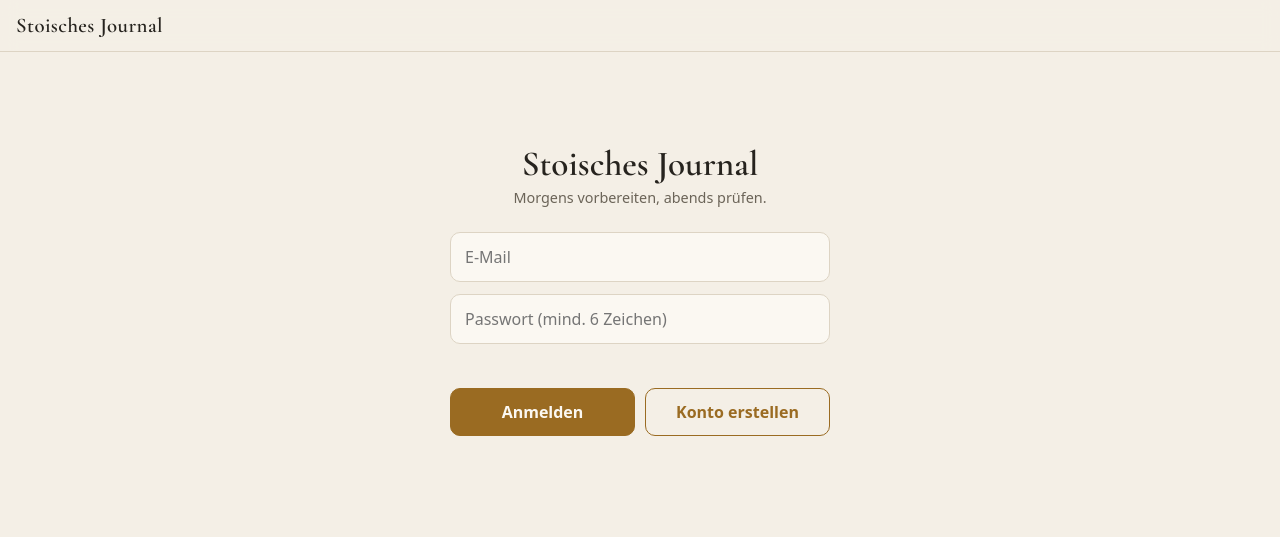
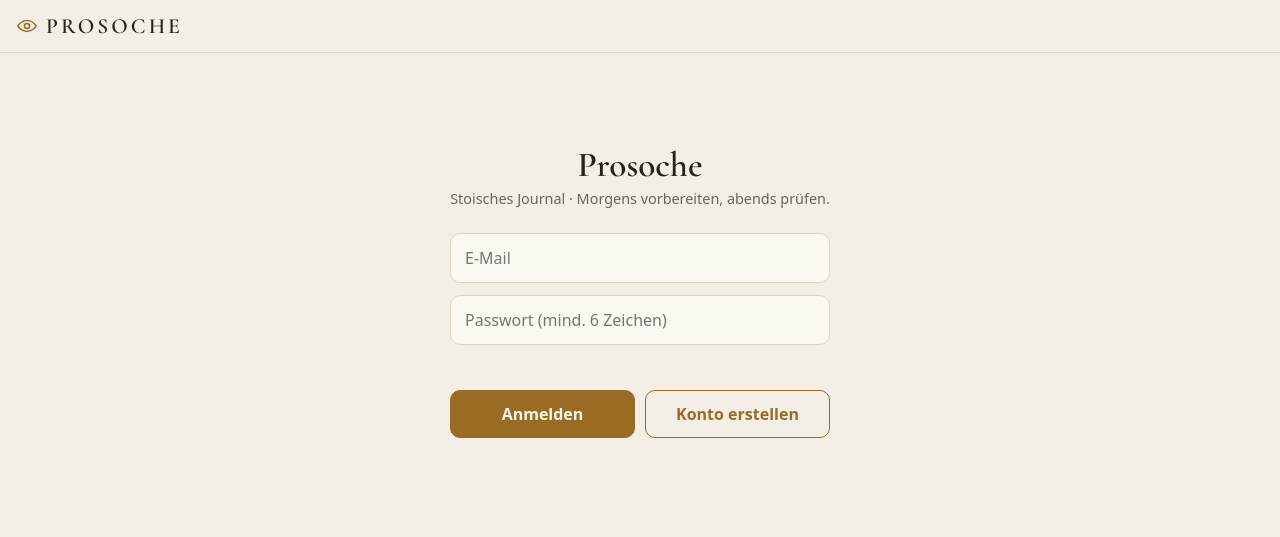
Before and after one commit to niclasd-stack/stoic-journal, a plain HTML site: page index.html in a window 1280 px wide. Drawn offline with nearby package versions, Linux system fonts and the light colour scheme.

Commit message:
Umbenennung: Prosoche – Stoisches Journal (Kopfzeile im Stil von Askesis, v6)
Co-Authored-By: Claude Opus 5.5 <noreply@anthropic.com>

```diff
--- a/index.html
+++ b/index.html
@@ -3,7 +3,7 @@
 <head>
   <meta charset="utf-8">
   <meta name="viewport" content="width=device-width, initial-scale=1, viewport-fit=cover">
-  <title>Stoisches Journal</title>
+  <title>Prosoche</title>
   <meta name="description" content="Morgen- und Abendreflexion nach den Stoikern.">
   <meta name="theme-color" content="#f4efe6" media="(prefers-color-scheme: light)">
   <meta name="theme-color" content="#1b1a17" media="(prefers-color-scheme: dark)">
@@ -19,7 +19,7 @@
 </head>
 <body>
   <header class="topbar">
-    <span class="brand">Stoisches Journal</span>
+    <span class="brand"><svg viewBox="0 0 24 24" aria-hidden="true"><path d="M2 12s3.6-6 10-6 10 6 10 6-3.6 6-10 6S2 12 2 12z"/><circle cx="12" cy="12" r="2.8"/></svg>Prosoche</span>
     <button id="sync-status" class="sync" type="button" title="Jetzt synchronisieren"></button>
   </header>
 
--- a/js/app.js
+++ b/js/app.js
@@ -60,7 +60,7 @@ async function boot() {
     // Supabase-Bibliothek nicht geladen (z. B. erster Start offline)
     const lastUser = await db.getMeta('userId');
     if (lastUser) { state.user = { id: lastUser, email: await db.getMeta('email') }; setStatus('offline'); return startApp(); }
-    $view.innerHTML = `<div class="auth"><h1>Stoisches Journal</h1><p class="sub">Für den ersten Start wird eine Internetverbindung gebraucht.</p></div>`;
+    $view.innerHTML = `<div class="auth"><h1>Prosoche</h1><p class="sub">Für den ersten Start wird eine Internetverbindung gebraucht.</p></div>`;
     return;
   }
   state.client.auth.onAuthStateChange((event) => {
@@ -133,8 +133,8 @@ function renderLogin() {
   $sync.textContent = '';
   $view.innerHTML = `
     <div class="auth">
-      <h1>Stoisches Journal</h1>
-      <p class="sub">Morgens vorbereiten, abends prüfen.</p>
+      <h1>Prosoche</h1>
+      <p class="sub">Stoisches Journal · Morgens vorbereiten, abends prüfen.</p>
       <form id="login" novalidate>
         <input type="email" name="email" placeholder="E-Mail" autocomplete="email" required>
         <input type="password" name="password" placeholder="Passwort (mind. 6 Zeichen)" autocomplete="current-password" required minlength="6">
@@ -496,7 +496,7 @@ async function renderSettings() {
     const blob = new Blob([JSON.stringify({ exported_at: new Date().toISOString(), entries, notes }, null, 2)], { type: 'application/json' });
     const a = document.createElement('a');
     a.href = URL.createObjectURL(blob);
-    a.download = `stoisches-journal-${todayStr()}.json`;
+    a.download = `prosoche-${todayStr()}.json`;
     a.click();
     setTimeout(() => URL.revokeObjectURL(a.href), 1000);
   };
--- a/styles.css
+++ b/styles.css
@@ -60,7 +60,11 @@ button, input, textarea { font: inherit; color: inherit; }
   backdrop-filter: blur(8px);
   border-bottom: 1px solid var(--line);
 }
-.brand { font-family: var(--serif); font-size: 1.3rem; font-weight: 600; letter-spacing: .02em; }
+.brand {
+  display: inline-flex; align-items: center; gap: 8px;
+  font-family: var(--serif); font-size: 1.35rem; font-weight: 700; letter-spacing: .14em; text-transform: uppercase;
+}
+.brand svg { width: 22px; height: 22px; fill: none; stroke: var(--accent); stroke-width: 1.6; stroke-linejoin: round; stroke-linecap: round; }
 .sync {
   border: 1px solid var(--line); background: var(--surface);
   border-radius: 999px; padding: 4px 10px; font-size: .78rem; color: var(--ink-soft);
--- a/sw.js
+++ b/sw.js
@@ -1,6 +1,6 @@
 // Service Worker: macht die App offline nutzbar.
 // Bei Änderungen an den Dateien VERSION erhöhen, damit die Geräte die neue Fassung laden.
-const VERSION = 'v5';
+const VERSION = 'v6';
 const SHELL = `shell-${VERSION}`;
 const RUNTIME = 'runtime-v1';
 
```
Also changed, not shown: manifest.webmanifest, 1 other file.
